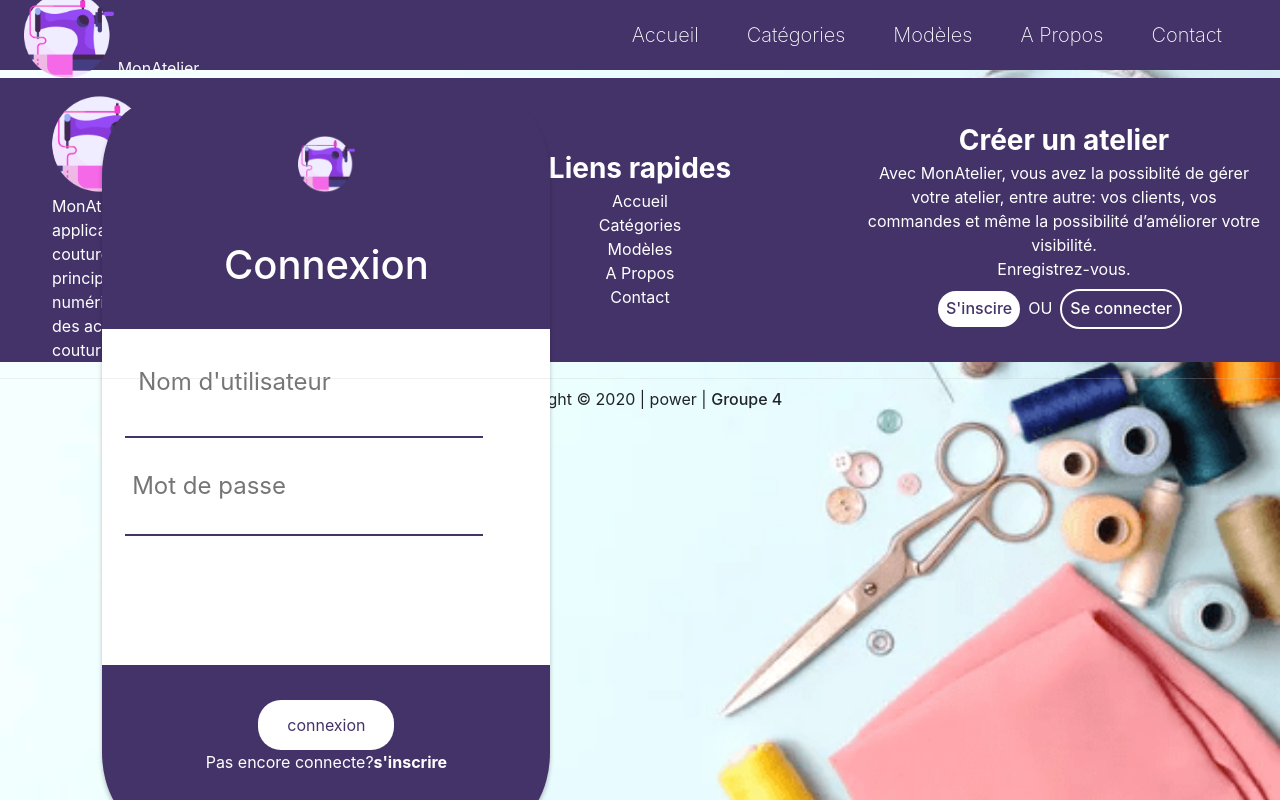
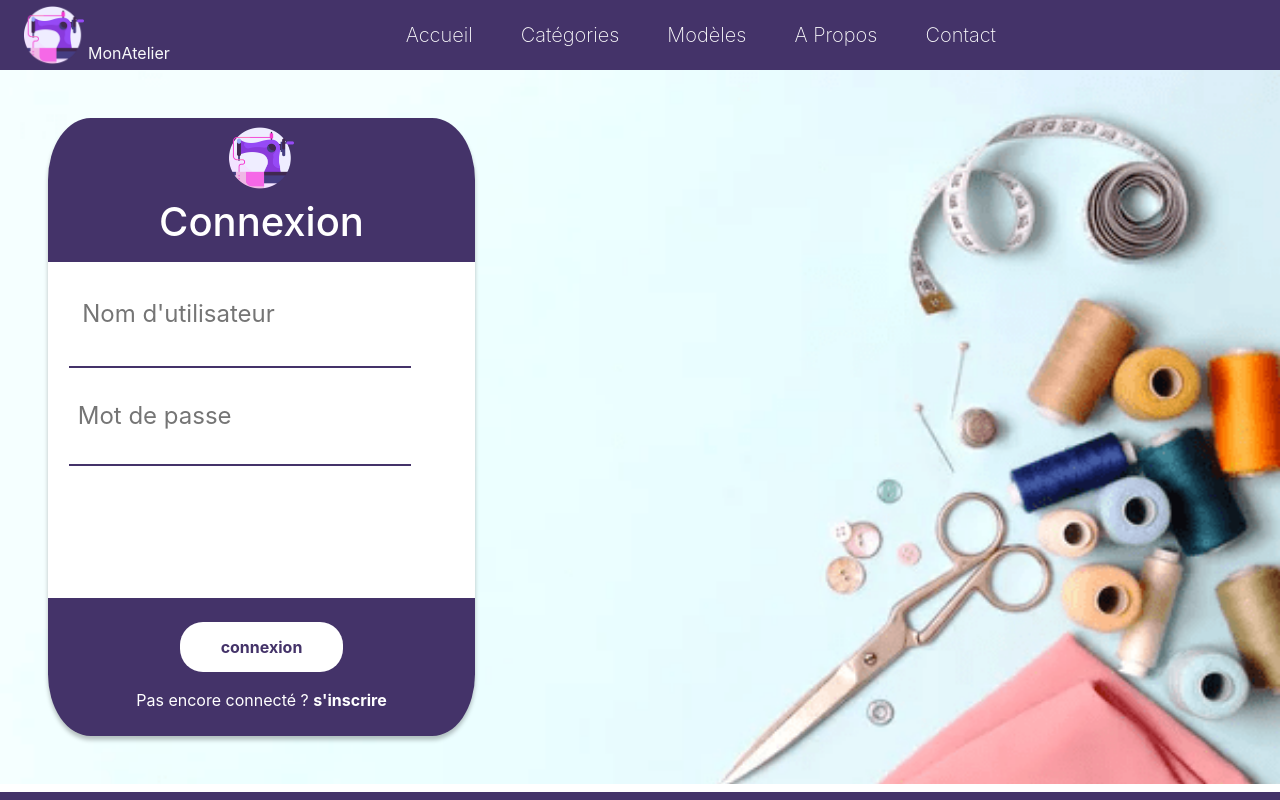
Before and after one commit to main-c/mon-atelier, a React (Create React App) app in the folder src/frontend/mon_atelier/: page /login in a window 1280 px wide. Shown: the top 800 px of the page. Built offline with nearby package versions, Linux system fonts and the light colour scheme.

Commit message:
error handling following the first pull on the raissa branch

```diff
--- a/src/frontend/mon_atelier/src/core/Connexion.js
+++ b/src/frontend/mon_atelier/src/core/Connexion.js
@@ -45,14 +45,14 @@ class Connexion extends React.Component{
 
 	render(){
 		return(
-
-			<section className="container">
-					<form action=" ">
-						<div class="col-md-12 div1">
-							<img src="logo.png" alt="logo_MonAtelier"/>
-							<h1 className="text-white mt-5">Connexion</h1>
-						</div>
-						<div className="div2 col-md-12">
+			<div className="container-fluid connexion_container py-5 ps-lg-5">
+				<section className="section">
+					<div class="div1 text-center py-2">
+						<img src="logo.png" className="img" alt="logo_MonAtelier"/>
+						<h1 className="text-white mt-2">Connexion</h1>
+					</div>
+					<div className="div2">
+						<form action="">
 							<div className="user">
 								<input type="text" name="user" id="user" placeholder="Nom d'utilisateur" onchange={this.handleChange} required/>
 								<span className="focus-border container"></span>
@@ -68,13 +68,14 @@ class Connexion extends React.Component{
 								</div>
 								<span className="focus-border"></span>
 							</div>
-						</div>
-						<div class="col-md-12 div3">
-							<button>connexion</button>
-							<p className="para">Pas encore connecte?<strong><a href="inscrip.html">s'inscrire</a></strong></p>
-						</div>
-					</form>
-			</section>
+						</form>
+					</div>
+					<div class="text-center py-2 div3">
+						<button className="fw-bold my-3">connexion</button>
+						<p className="para">Pas encore connecté ? <strong><a href="#">s'inscrire</a></strong></p>
+					</div>
+				</section>
+			</div>
 		);
 	}
 }
--- a/src/frontend/mon_atelier/src/core/Home.js
+++ b/src/frontend/mon_atelier/src/core/Home.js
@@ -1,6 +1,4 @@
 import React from 'react';
-import Navigation from '../App.js';
-
 
 
 function Home(){
--- a/src/frontend/mon_atelier/src/core/Inscription.js
+++ b/src/frontend/mon_atelier/src/core/Inscription.js
@@ -57,55 +57,56 @@ class Inscription extends React.Component{
 	render(){
 
 		return(
-
-			<section className="container mt-5 col-12 sect_ins" >
+			<div className="container-fluid body mt-0 py-3">
+				<section className="ms-lg-5 my-4 sect_ins" >
+					<div className="text-center pt-3">
+						<img src="logo.png" className="img" alt="logo_MonAtelier"/>
+						<p className="text-white fs-3">Inscription</p>
+					</div>
 					<form action="" id="sign_up_form" onSubmit={this.handleLogin}>
-					<div className="col-md-12 sect1">
-						<img src="logo.png" alt="logo_MonAtelier"/>
-						<h1 className="text-white mt-5">Inscription</h1>
-					</div>
-					<div className="sect2 container col-md-12">
-						<div class="row">
-							<div class="col-6">
-								<div className="user">
+						<div className="bg-white py-5">
+							<div className="row">
+								<div className="col-lg-6">
+									<div className="user w-100">
 										<input type="text" className="inp_ins" name="user_name" id="user" placeholder="Nom complet" onchange={this.handleChange} required/>
 										<span className="focus-bord larg"></span>
 									</div>
-								<div className="user">
+									<div className="user w-100">
 										<input type="text" className="inp_ins" name="user_atel" id="atel" placeholder="Nom de l'atelier" onchange={this.handleChange} required/>
 										<span className="focus-bord larg"></span>
 									</div>
-								<div className="pass">
+									<div className="pass w-100">
 										<div id="eye">
 											<div>
 												<input className='input' spellCheck={false} type={this.state1.type} className="inp_ins " name="user_pass" id="pass" placeholder="Mot de passe" onchange={this.handleChange} required/>
 											</div>
 											<div>
-											<i className={`${this.state1.icon} icon`} aria-hidden='true' onClick={this.changeType}></i>
+												<i className={`${this.state1.icon} icon`} id="i" aria-hidden='true' onClick={this.changeType}></i>
 											</div>
 										</div>
 										<span className="focus-bord larg"></span>
 									</div>
 								</div>
-							<div class="col-6">
-								<div>
+								<div className="col-lg-6">
+									<div className="w-100">
 										<input type="email" className="inp_ins" name="user_mail" id="mail" placeholder="Adresse mail" onchange={this.handleChange} required/>
 										<span className="focus-bord"></span>
 									</div>
-								<div>
+									<div className="w-100">
 										<input type="tel" className="inp_ins" name="number_user" id="num_user" placeholder="Telephone" onchange={this.handleChange} required/>
 										<span className="focus-bord"></span>
 									</div>
 								</div>
 							</div>
 						</div>
-					<div className="col-md-12 sect3">
-						{/* <button>valider</button> */}
-						<input type="submit" className="bouton" value="Valider"></input>
+						<div className="sect3 p-3 text-center">
+							<button className="fw-bold mt-3">S'inscrire</button>
+							{/* <input type="submit" className="bouton" value="S'inscrire"></input> */}
+							<p className="mt-2 text-center">Déjà inscris ? <strong><a href="#">se connecter</a></strong></p>
 						</div>
 					</form>
-
 				</section>
+			</div>
 		);
 	}
 }
--- a/src/frontend/mon_atelier/src/core/connexion.css
+++ b/src/frontend/mon_atelier/src/core/connexion.css
@@ -1,35 +1,17 @@
-body{
-    margin: 0;
-    padding: 0;
+.connexion_container{
     background-image: url(../../public/images/bgLogin.png);
     background-size: cover;
     background-repeat: no-repeat;
     color: white;
 }
 
-section{
-    position: absolute;
-    width: 35% !important;
-    height: 90%;
-    left: 8%;
-    top: 13% ;
-    box-shadow: 0px 4px 4px rgba(0, 0, 0, 0.25);
-    border-radius: 10%;
-    padding-left: 0% !important;
-    padding-right: 0% !important;
-    background-color: #443369;
+.img{
+    width: 15%;
+    height: 15%;
 }
 
-.div1{
-    margin-bottom: 0% !important;
-    width: 100%;
-    padding: 7% 7% 7% 7%;
-    text-align: center;
-}
-
-img{
-    width: 15%;
-    height: 15%;
+.section{
+    border-radius: 8%;
 }
 
 .div2{
@@ -58,11 +40,6 @@ input{
     margin-bottom: 2%;
 }
 
-.div3{
-    padding: 8% 10% 10% 10%;
-    text-align: center;
-}
-
 .div3 button{
     border: none;
     color: #443369;
@@ -77,16 +54,32 @@ input{
     top: -20px;
 }
 
-button:hover{
+.div3 button:hover{
     background-color: #8f42e8;
     color: white;
 }
 
-a{
+.div3 a{
     color: white;
     text-decoration: none;
 }
 
-a:hover{
+.div3 a:hover{
     color: #8f42e8;
 }
+
+@media screen and (min-width: 500px){
+
+    .section{
+        width: 35% !important;
+        height: 90%;
+        left: 8%;
+        top: 13% ;
+        box-shadow: 0px 4px 4px rgba(0, 0, 0, 0.25);
+        border-radius: 10%;
+        padding-left: 0% !important;
+        padding-right: 0% !important;
+        background-color: #443369;
+    }
+
+}
--- a/src/frontend/mon_atelier/src/core/inscription.css
+++ b/src/frontend/mon_atelier/src/core/inscription.css
@@ -1,49 +1,18 @@
-body{
-    margin: 0;
-    padding: 0;
+.body{
     background-image: url(../../public/images/bgLogin.png);
     background-size: cover;
     background-repeat: no-repeat;
 }
 
-.sect_ins{
-    position: absolute;
-    height: 85vh;
-    width: 600px !important;
-    left: 8%;
-    top: 6% ;
-    box-shadow: 0px 4px 4px rgba(0, 0, 0, 0.25);
-    border-radius: 15% ;
-    padding-left: 0% ;
-    padding-right: 0% ;
-    background-color: #443369;
-    color: white;
-}
-
-.sect1{
-    margin-bottom: 0% !important;
-    width: 100%;
-    padding: 5%;
-    height: 100%;
-    text-align: center;
-}
-
-img{
+.img{
     width: 15%;
     height: 15%;
 }
 
-.sect2{
-    width: 100%;
-    height: 300px;
-    background: #FFFFFF;
-}
-
-inp_ins{
+.inp_ins{
     outline: none;
     border: none;
     font-size: 1.3rem !important;
-    width: 92%;
 }
 
 .focus-bord{
@@ -66,41 +35,36 @@ inp_ins{
     display: flex;
 }
 
-i{
+#i{
     margin-top: 38px;
     margin-right: 30px;
     cursor: pointer;
 }
-
-.div3{
-    padding: 8% 10% 10% 10%;
-    text-align: center;
-
-}
-
-.sect3 .bouton{
+.sect3 button{
     border: none;
     color: #443369;
     background-color: white;
-    width: 30%;
+    width: 38%;
     height: 50px;
-    padding: 0 !important;
-    top: 25px !important;
-    left: 200px !important;
-    border-radius: 20px;
+    border-radius: 23px;
     position: relative;
 }
 
-.bouton:hover{
+.sect3 button:hover{
     background-color: #8f42e8;
     color: white;
 }
 
-a{
-    color: white;
-    text-decoration: none;
+@media screen and (min-width: 500px){
+    .sect_ins{
+        width: 600px !important;
+        left: 8%;
+        top: 6% ;
+        box-shadow: 0px 4px 4px rgba(0, 0, 0, 0.25);
+        border-radius: 8% ;
+        padding-left: 0% ;
+        padding-right: 0% ;
+        background-color: #443369;
+        color: white;
+    }
 }
-
-a:hover{
-    color: #8f42e8;
-}
```
Lines whose indentation alone changed are shown as unchanged.
